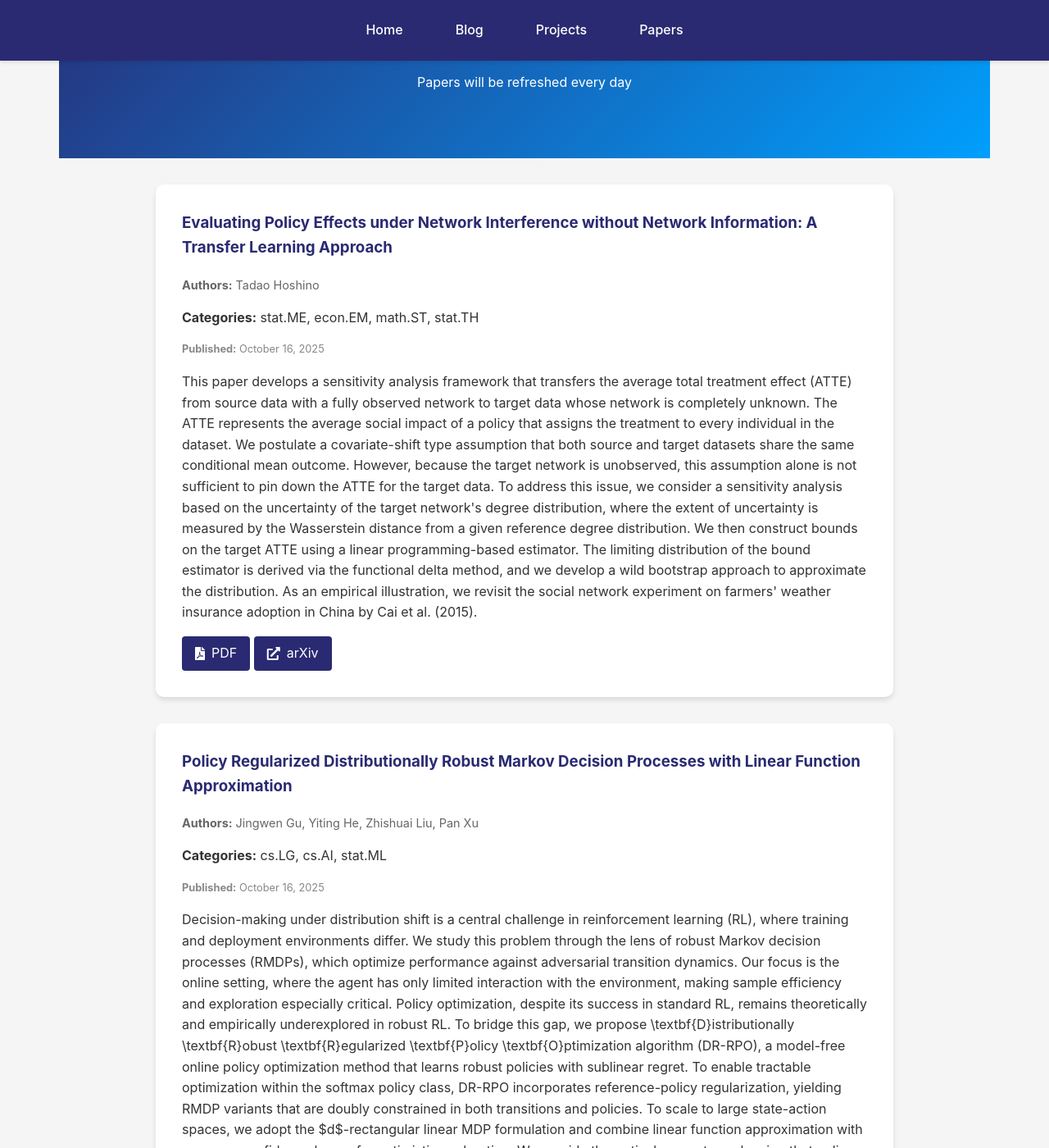
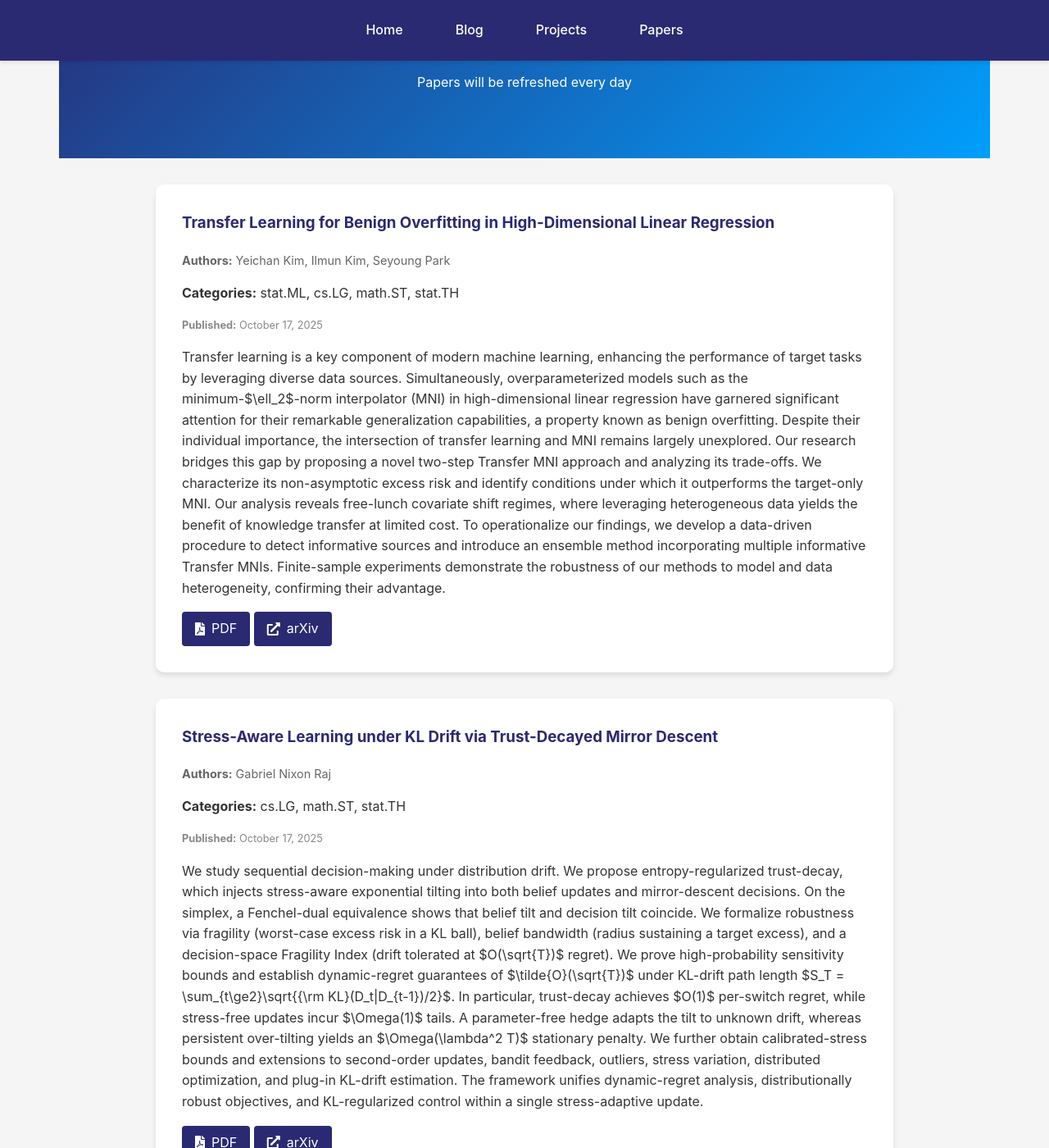
Before and after one commit to kyZhan2002/mypage, a Jekyll site: the page built from papers/index.html, in a window 1280 px wide and 1400 px high, scrolled down 304 px. Shown: the whole window at 82% size. Built offline with Jekyll 4.4.1, drawn with Linux system fonts in a browser that asks for light colours; some of the changed text lies outside the part shown.

Commit message:
Update arXiv papers

```diff
--- a/_data/arxiv_cache.json
+++ b/_data/arxiv_cache.json
@@ -1,6 +1,39 @@
 {
-  "timestamp": 1760923574,
+  "timestamp": 1761009746,
   "papers": [
+    {
+      "title": "Transfer Learning for Benign Overfitting in High-Dimensional Linear\n  Regression",
+      "authors": [
+        "Yeichan Kim",
+        "Ilmun Kim",
+        "Seyoung Park"
+      ],
+      "abstract": "Transfer learning is a key component of modern machine learning, enhancing\nthe performance of target tasks by leveraging diverse data sources.\nSimultaneously, overparameterized models such as the minimum-$\\ell_2$-norm\ninterpolator (MNI) in high-dimensional linear regression have garnered\nsignificant attention for their remarkable generalization capabilities, a\nproperty known as benign overfitting. Despite their individual importance, the\nintersection of transfer learning and MNI remains largely unexplored. Our\nresearch bridges this gap by proposing a novel two-step Transfer MNI approach\nand analyzing its trade-offs. We characterize its non-asymptotic excess risk\nand identify conditions under which it outperforms the target-only MNI. Our\nanalysis reveals free-lunch covariate shift regimes, where leveraging\nheterogeneous data yields the benefit of knowledge transfer at limited cost. To\noperationalize our findings, we develop a data-driven procedure to detect\ninformative sources and introduce an ensemble method incorporating multiple\ninformative Transfer MNIs. Finite-sample experiments demonstrate the robustness\nof our methods to model and data heterogeneity, confirming their advantage.",
+      "published": "October 17, 2025",
+      "categories": [
+        "stat.ML",
+        "cs.LG",
+        "math.ST",
+        "stat.TH"
+      ],
+      "pdf_link": "http://arxiv.org/pdf/2510.15337v1",
+      "arxiv_url": "http://arxiv.org/abs/2510.15337v1"
+    },
+    {
+      "title": "Stress-Aware Learning under KL Drift via Trust-Decayed Mirror Descent",
+      "authors": [
+        "Gabriel Nixon Raj"
+      ],
+      "abstract": "We study sequential decision-making under distribution drift. We propose\nentropy-regularized trust-decay, which injects stress-aware exponential tilting\ninto both belief updates and mirror-descent decisions. On the simplex, a\nFenchel-dual equivalence shows that belief tilt and decision tilt coincide. We\nformalize robustness via fragility (worst-case excess risk in a KL ball),\nbelief bandwidth (radius sustaining a target excess), and a decision-space\nFragility Index (drift tolerated at $O(\\sqrt{T})$ regret). We prove\nhigh-probability sensitivity bounds and establish dynamic-regret guarantees of\n$\\tilde{O}(\\sqrt{T})$ under KL-drift path length $S_T = \\sum_{t\\ge2}\\sqrt{{\\rm\nKL}(D_t|D_{t-1})/2}$. In particular, trust-decay achieves $O(1)$ per-switch\nregret, while stress-free updates incur $\\Omega(1)$ tails. A parameter-free\nhedge adapts the tilt to unknown drift, whereas persistent over-tilting yields\nan $\\Omega(\\lambda^2 T)$ stationary penalty. We further obtain\ncalibrated-stress bounds and extensions to second-order updates, bandit\nfeedback, outliers, stress variation, distributed optimization, and plug-in\nKL-drift estimation. The framework unifies dynamic-regret analysis,\ndistributionally robust objectives, and KL-regularized control within a single\nstress-adaptive update.",
+      "published": "October 17, 2025",
+      "categories": [
+        "cs.LG",
+        "math.ST",
+        "stat.TH"
+      ],
+      "pdf_link": "http://arxiv.org/pdf/2510.15222v1",
+      "arxiv_url": "http://arxiv.org/abs/2510.15222v1"
+    },
     {
       "title": "Evaluating Policy Effects under Network Interference without Network\n  Information: A Transfer Learning Approach",
       "authors": [
@@ -154,24 +187,6 @@
       ],
       "pdf_link": "http://arxiv.org/pdf/2510.05527v1",
       "arxiv_url": "http://arxiv.org/abs/2510.05527v1"
-    },
-    {
-      "title": "Busemann Functions in the Wasserstein Space: Existence, Closed-Forms,\n  and Applications to Slicing",
-      "authors": [
-        "Cl\u00e9ment Bonet",
-        "Elsa Cazelles",
-        "Lucas Drumetz",
-        "Nicolas Courty"
-      ],
-      "abstract": "The Busemann function has recently found much interest in a variety of\ngeometric machine learning problems, as it naturally defines projections onto\ngeodesic rays of Riemannian manifolds and generalizes the notion of\nhyperplanes. As several sources of data can be conveniently modeled as\nprobability distributions, it is natural to study this function in the\nWasserstein space, which carries a rich formal Riemannian structure induced by\nOptimal Transport metrics. In this work, we investigate the existence and\ncomputation of Busemann functions in Wasserstein space, which admits geodesic\nrays. We establish closed-form expressions in two important cases:\none-dimensional distributions and Gaussian measures. These results enable\nexplicit projection schemes for probability distributions on $\\mathbb{R}$,\nwhich in turn allow us to define novel Sliced-Wasserstein distances over\nGaussian mixtures and labeled datasets. We demonstrate the efficiency of those\noriginal schemes on synthetic datasets as well as transfer learning problems.",
-      "published": "October 06, 2025",
-      "categories": [
-        "cs.LG",
-        "math.MG",
-        "stat.ML"
-      ],
-      "pdf_link": "http://arxiv.org/pdf/2510.04579v1",
-      "arxiv_url": "http://arxiv.org/abs/2510.04579v1"
     }
   ]
 }
```
